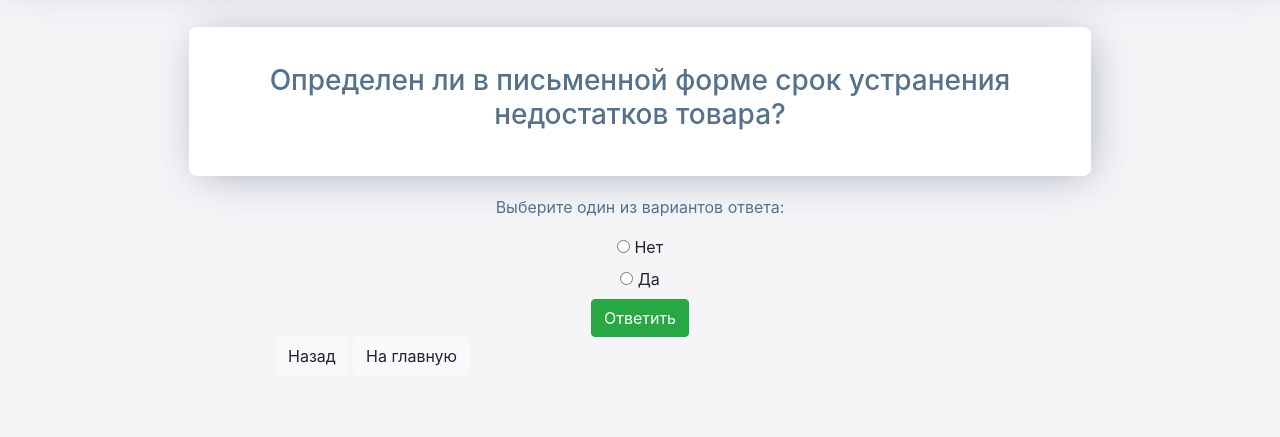
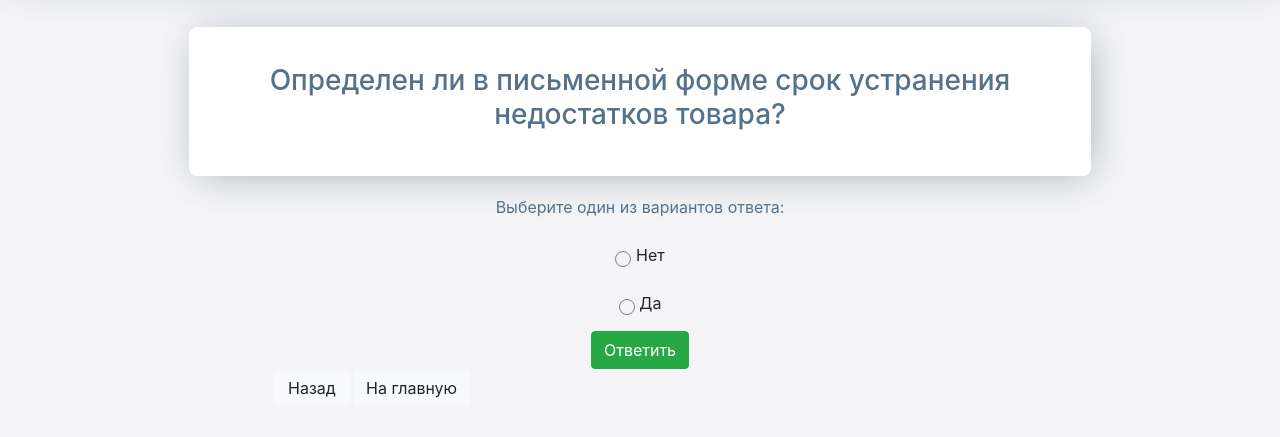
Before and after one commit to IvanMIU1c/consPlus, a Django app: page /repair/question/1/ in a window 1280 px wide. Shown: the part 294-731 px from the top of the page. Run offline with Django 4.2, Linux system fonts and the light colour scheme; data comes from the database, SQL or seed files in the repository.

Commit message:
radio-btn in question

```diff
--- a/consultant_PLUS/cons_plus/static/css/style.css
+++ b/consultant_PLUS/cons_plus/static/css/style.css
@@ -56,34 +56,31 @@
 }
 
 
-/*
-.form-radio-btn {
-	display: inline-block;
-	margin-right: 10px;
-}
-.form-radio-btn input[type=radio] {
+label > input[type="radio"] {
 	display: none;
   }
-.form-radio-btn label {
+  label > input[type="radio"] + *::before {
+	content: "";
 	display: inline-block;
-	cursor: pointer;
-	padding: 0px 50px;
-	line-height: 34px;
-	border: 1px solid #999;
-	border-radius: 6px;
+	vertical-align: bottom;
+	width: 1rem;
+	height: 1rem;
+	margin-right: 0.3rem;
+	border-radius: 50%;
+	border-style: solid;
+	border-width: 0.1rem;
+	border-color: gray;
 	user-select: none;
   }
-
-/* Checked */
-.form-radio-btn input[type=radio]:checked + label {
-	background: #ebeaea;
+  label > input[type="radio"]:checked + * {
+	color: teal;
+  }
+  label > input[type="radio"]:checked + *::before {
+	background: radial-gradient(teal 0%, teal 40%, transparent 50%, transparent);
+	border-color: teal;
   }
 
-/* Hover */
-.form-radio-btn label:hover {
-	color: #666;
+  label > input[type="radio"] + * {
+	display: inline-block;
+	padding: 0.5rem 1rem;
   }
-
-.form-radio-btn label:active {
-	background: #ebeaea;
-}
--- a/consultant_PLUS/cons_plus/templates/question.html
+++ b/consultant_PLUS/cons_plus/templates/question.html
@@ -10,7 +10,7 @@
             crossorigin="anonymous">
     {% load static %}
     <link rel="stylesheet" type="text/css" href="{% static 'css/style.css' %}">
-    <!-- <link rel="stylesheet" href="style.css"> -->
+    <!-- <link rel="stylesheet" href="style.css">   -->
 
 <title>Опрос</title>
 </head>
@@ -77,13 +77,19 @@
                         <form>
                             {% csrf_token %}
                             {% for answer in answers %}
-                            <div class="form-radio-btn" checked>
-                                <input  type="radio" name="answer" value="{{ answer.next_question.id }}" data-answer-solution-id="{{ answer.solution.id }}" data-answer-solution="{{ answer.solution }}">
-                                <label> {{ answer.text }}</label>
-                            </div>
+                            <label>
+                                <input type="radio"  name="answer" value="{{ answer.next_question.id }}" data-answer-solution-id="{{ answer.solution.id }}" data-answer-solution="{{ answer.solution }}" >
+                                <span>{{ answer.text }}</span>
+                            </label>
+                            <br>
                             {% endfor %}
+                            <button type="button" class="btn btn-success" onclick="redirect(event)">Ответить</button>
 
-                            <button type="button" class="btn btn-success" onclick="redirect(event)">Ответить</button>
+
+
+
+
+
                         </form>
                     </div>
                 </div>
```
Lines whose indentation alone changed are shown as unchanged.
